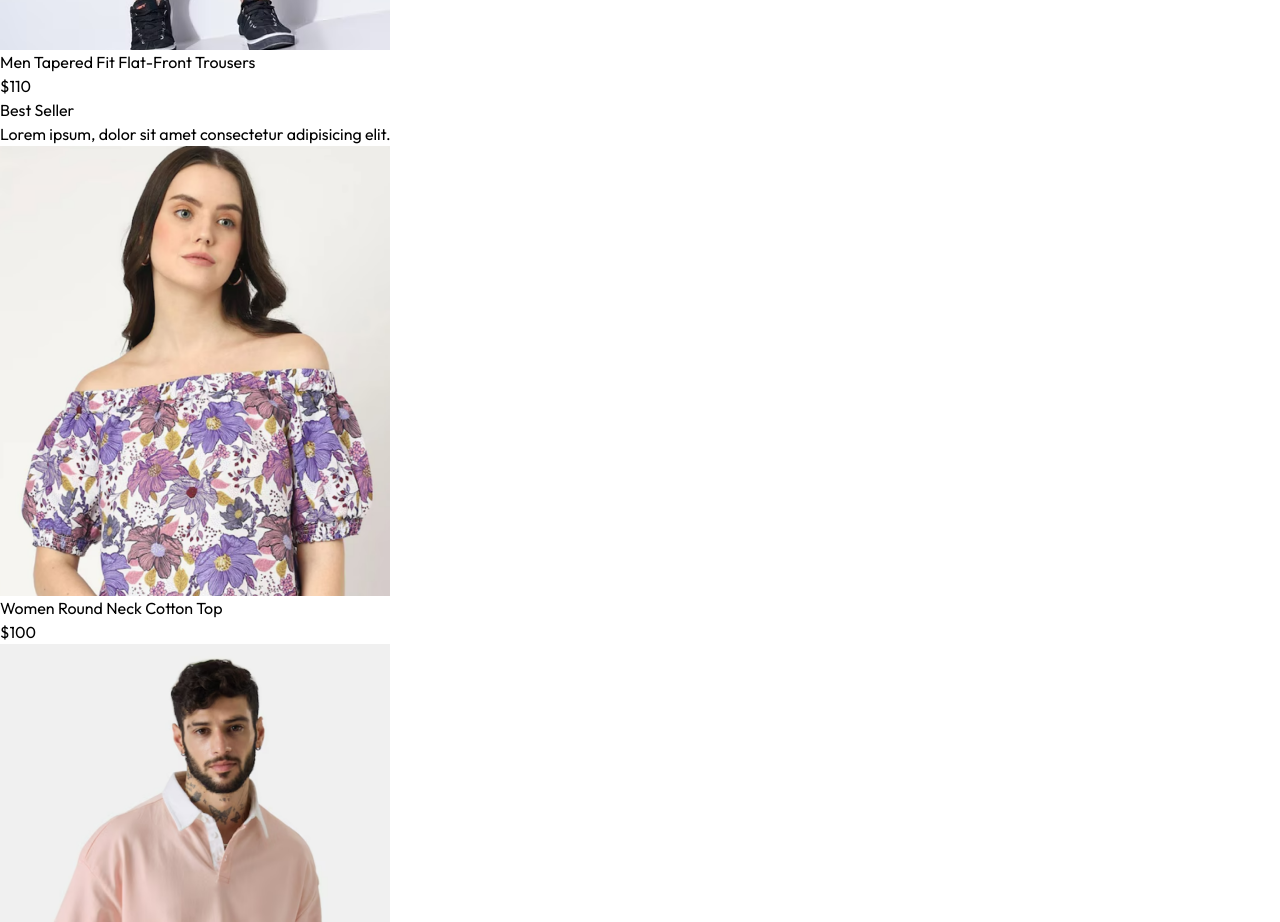
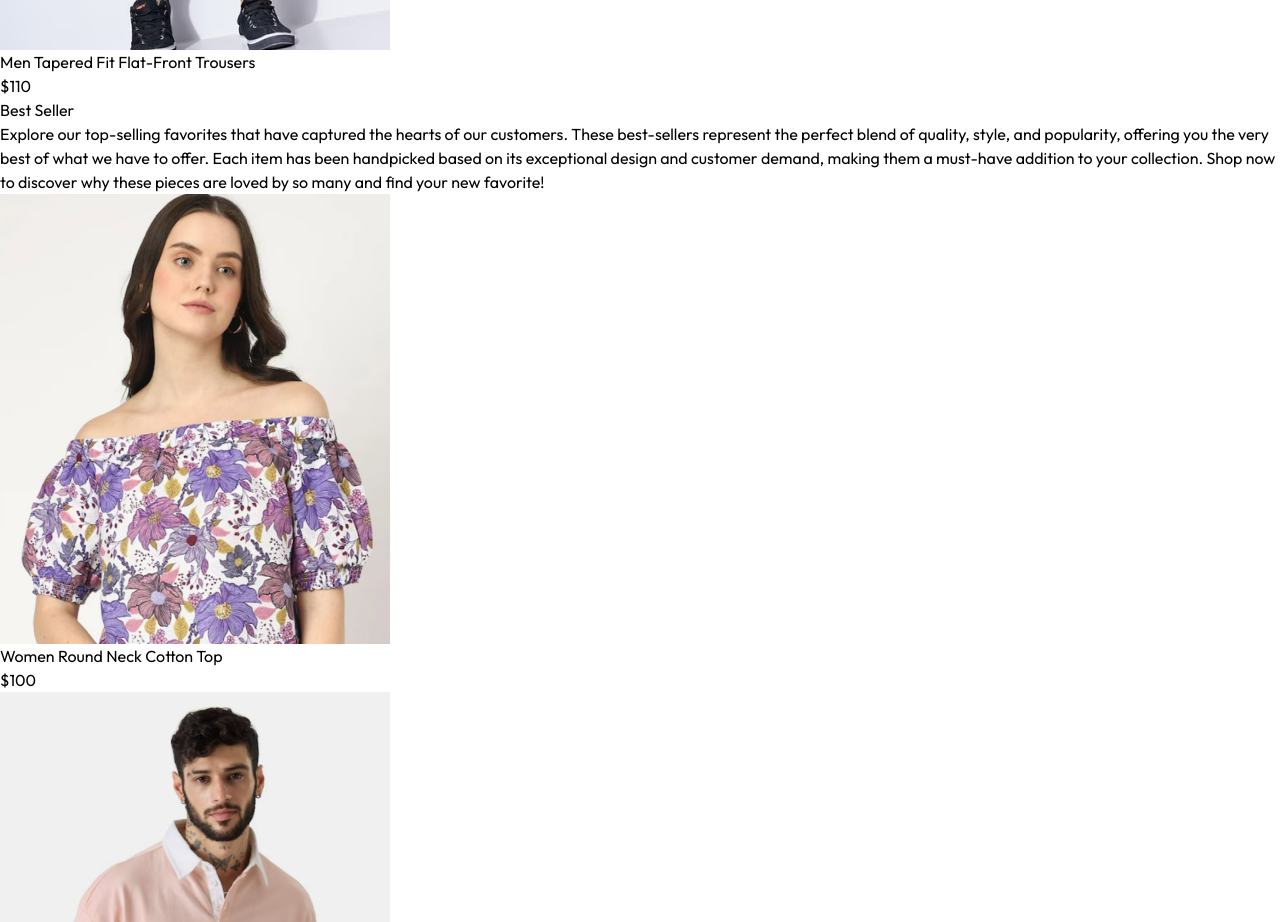
Before and after one commit to Santu506/E-commerce-only-frontend, a React (Vite) app: page / in a window 1280 px wide. Shown: the part 6580-7502 px from the top of the page. Built offline with nearby package versions, Linux system fonts and the light colour scheme.

Commit message:
Update BestCeller.jsx

```diff
--- a/src/components/BestCeller.jsx
+++ b/src/components/BestCeller.jsx
@@ -15,7 +15,7 @@ function BestCeller() {
     <div className='my-10'>
         <div className='text-center py-8 text-3xl'>
             <Title text1={'Best'} text2={'Seller'}/>
-            <p className='w-3/4 m-auto text-xs sm:text-sm md:text-base test-gray-600'>Lorem ipsum, dolor sit amet consectetur adipisicing elit. </p>
+            <p className='w-3/4 m-auto text-xs sm:text-sm md:text-base test-gray-600'>Explore our top-selling favorites that have captured the hearts of our customers. These best-sellers represent the perfect blend of quality, style, and popularity, offering you the very best of what we have to offer. Each item has been handpicked based on its exceptional design and customer demand, making them a must-have addition to your collection. Shop now to discover why these pieces are loved by so many and find your new favorite! </p>
         </div>
 
         {/* rendering product */}
```
